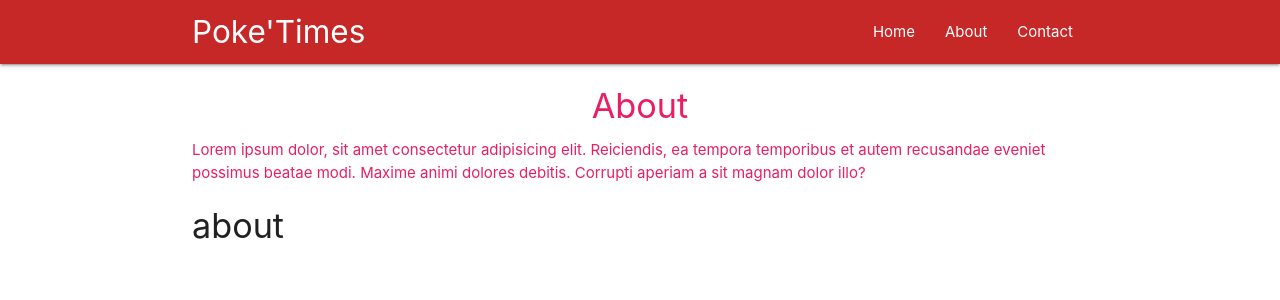
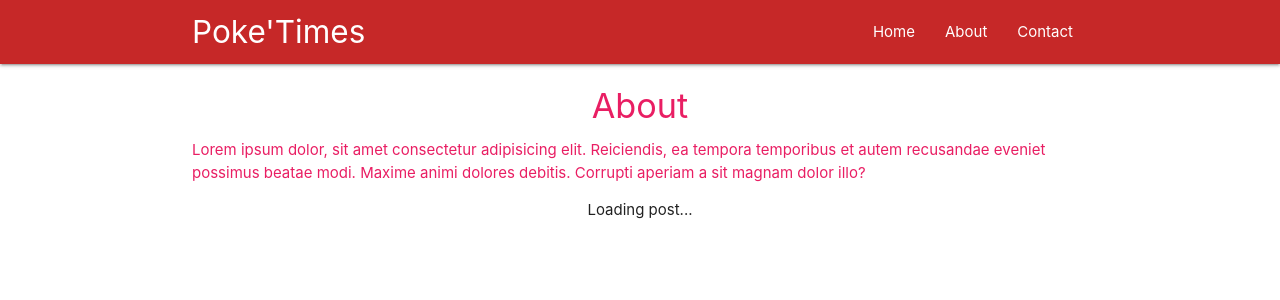
Before and after one commit to murashko/ReactJS, a React (Create React App) app in the folder React-Redux/poketimes/: page /about in a window 1280 px wide. Shown: the top 300 px of the page. Built offline with nearby package versions, Linux system fonts and the light colour scheme; no server answers.

Commit message:
lesson 31

```diff
--- a/React-Redux/poketimes/src/components/Home.js
+++ b/React-Redux/poketimes/src/components/Home.js
@@ -1,5 +1,6 @@
 import React, { Component } from 'react';
 import axios from 'axios';
+import { Linc, Link } from 'react-router-dom';
 
 class Home extends Component {
 	state = {
@@ -23,7 +24,9 @@
 				return (
 					<div className="post card" key={post.id}>
 						<div className="card-content">
-							<span className="card-title">{post.title}</span>
+							<Link to={`/${post.id}`}>
+								<span className="card-title">{post.title}</span>
+							</Link>
 							<p>{post.body}</p>
 						</div>
 					</div>
--- a/React-Redux/poketimes/src/components/Post.js
+++ b/React-Redux/poketimes/src/components/Post.js
@@ -1,21 +1,32 @@
 import React, { Component } from 'react';
+import axios from 'axios';
 
 class Post extends Component {
 	state = {
-		id: null
+		post: null
 	}
 
 	componentDidMount() {
 		const id = this.props.match.params.post_id;
-		this.setState({
-			id: id
-		});
+		axios.get(`https://jsonplaceholder.typicode.com/posts/${id}`)
+			.then(res => this.setState({
+				post: res.data
+			}))
+
 	}
 
 	render() {
+		const post = this.state.post ? (
+			<div className="post">
+				<h4 className="center">{this.state.post.title}</h4>
+				<p>{this.state.post.body}</p>
+			</div>
+		) : (
+				<div className="center">Loading post...</div>
+			);
 		return (
 			<div className="container">
-				<h4>{this.state.id}</h4>
+				{post}
 			</div>
 		)
 	}
```
